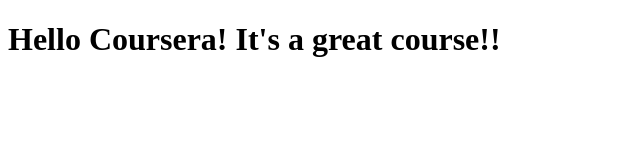
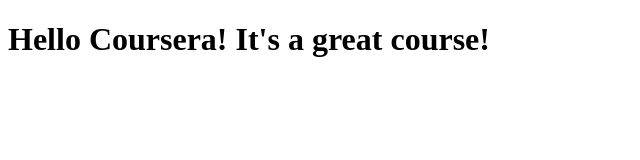
Before and after one commit to OvidiuSt/coursera, a plain HTML site: page site/Index.html in a window 1280 px wide. Shown: the full height of the page, 0-640 px from the left. Drawn offline with Linux system fonts and the light colour scheme.

Commit message:
Another change

```diff
--- a/site/Index.html
+++ b/site/Index.html
@@ -4,6 +4,6 @@
 	<title>Hello Coursera!</title>
 </head>
 <body>
-<h1> Hello Coursera! It's a great course!!</h1>
+<h1> Hello Coursera! It's a great course!</h1>
 </body>
 </html>
```
